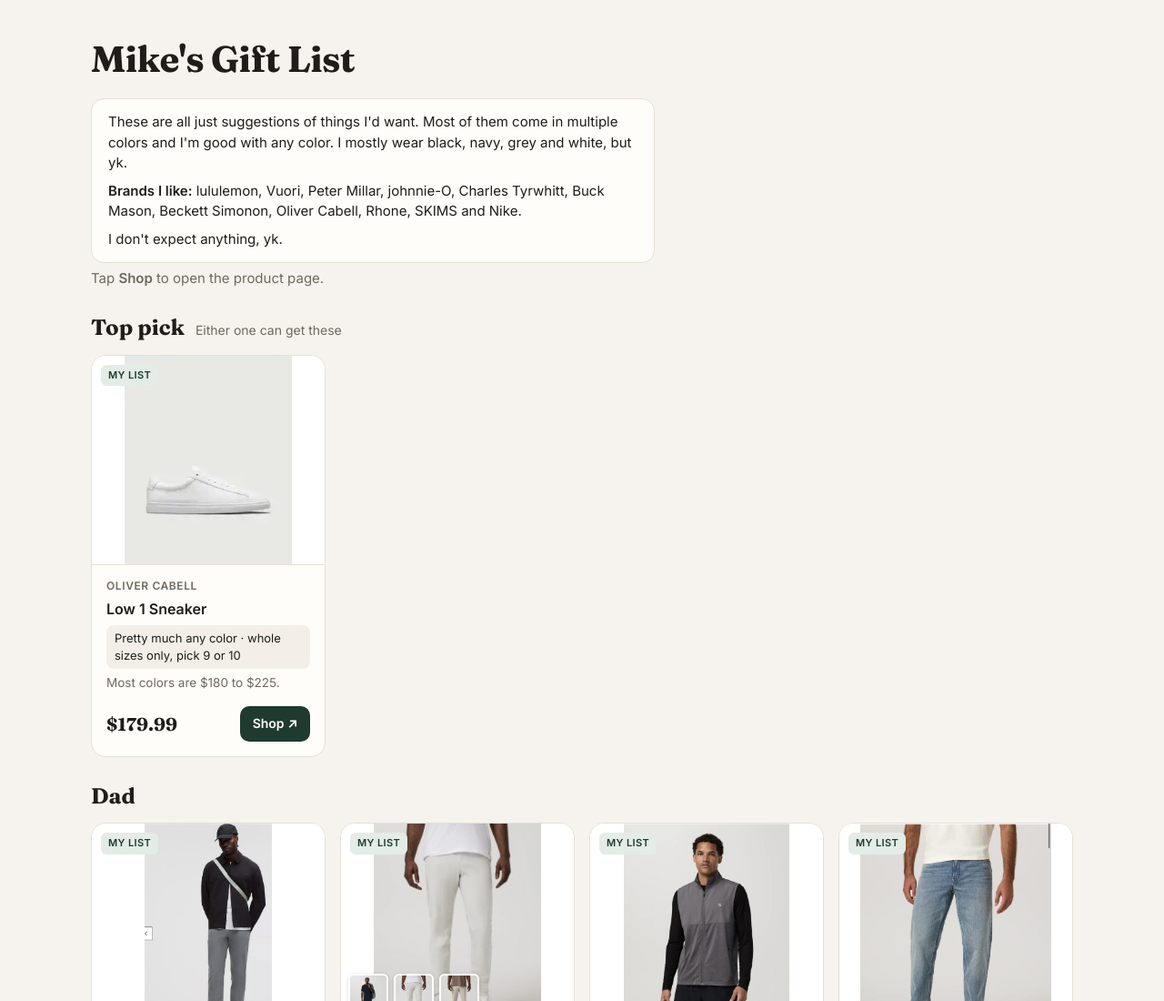
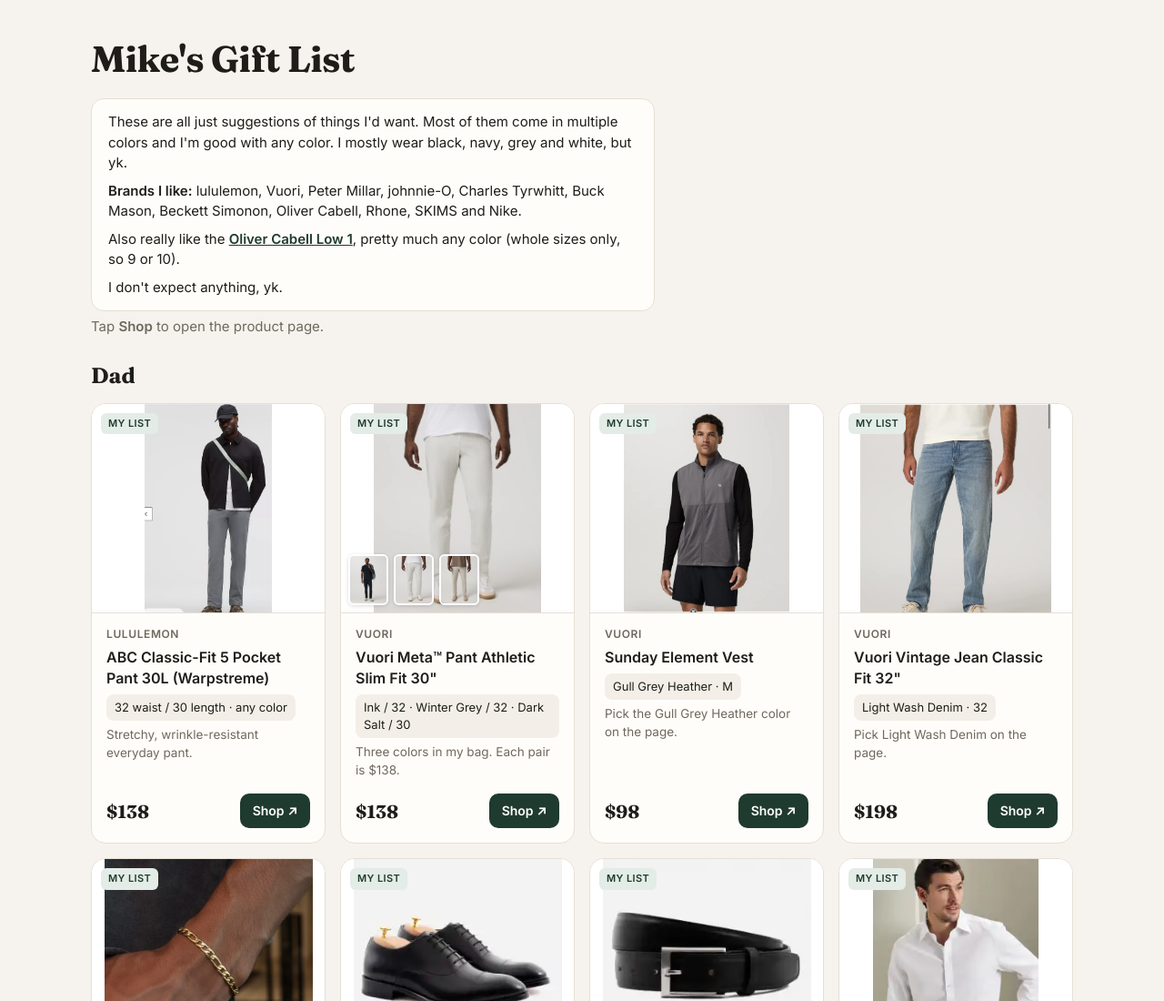
Before and after one commit to mikeluca927-oss/GIFTLIST, a plain HTML site: page index.html in a window 1280 px wide. Shown: the top 1100 px of the page at 91% size. Drawn offline with Linux system fonts and the light colour scheme.

Commit message:
Move Oliver Cabell Low 1 into intro note as a link
Co-Authored-By: Claude Opus 5.5 <noreply@anthropic.com>
Claude-Session: https://claude.ai/code/session_01DBaJSs7arx4M5qdpgA3cib

```diff
--- a/index.html
+++ b/index.html
@@ -17,6 +17,7 @@
   header{display:flex;flex-wrap:wrap;gap:20px;align-items:flex-end;justify-content:space-between;margin-bottom:22px}
   h1{font-family:Fraunces,Georgia,serif;font-weight:700;font-size:40px;letter-spacing:-.5px;margin:0}
   .intro{margin-top:14px;max-width:620px;background:var(--card);border:1px solid var(--line);border-radius:14px;padding:14px 18px;font-size:15px;line-height:1.5}
+  .intro a{color:var(--accent);font-weight:600}
   .intro p{margin:0 0 8px}.intro p:last-child{margin:0}
   .sub{color:var(--muted);margin-top:6px;max-width:560px}
   .tally{background:var(--card);border:1px solid var(--line);border-radius:14px;padding:14px 18px;min-width:250px}
@@ -67,6 +68,7 @@
       <div class="intro">
         <p>These are all just suggestions of things I'd want. Most of them come in multiple colors and I'm good with any color. I mostly wear black, navy, grey and white, but yk.</p>
         <p><b>Brands I like:</b> lululemon, Vuori, Peter Millar, johnnie-O, Charles Tyrwhitt, Buck Mason, Beckett Simonon, Oliver Cabell, Rhone, SKIMS and Nike.</p>
+        <p>Also really like the <a href="https://olivercabell.com/collections/low-1" target="_blank" rel="noopener">Oliver Cabell Low 1</a>, pretty much any color (whole sizes only, so 9 or 10).</p>
         <p>I don't expect anything, yk.</p>
       </div>
       <div class="sub">Tap <b>Shop</b> to open the product page.</div>
@@ -83,9 +85,6 @@
 <script>
 
 const ITEMS = [
-  {id:"oc_low1", who:"top", group:"list", brand:"Oliver Cabell", name:"Low 1 Sneaker", price:179.99,
-   size:"Pretty much any color · whole sizes only, pick 9 or 10", note:"Most colors are $180 to $225.",
-   img:"img/oc_low1.webp", url:"https://olivercabell.com/collections/low-1"},
   // ---- From the list ----
   {id:"skims", who:"mom", group:"list", brand:"SKIMS", name:"SKIMS Cotton Rib Men's 5\" Boxer Brief", price:24,
    size:"Size M · Onyx", note:"Soft mid-weight cotton boxer brief. Also sold in 3-packs.",
@@ -160,7 +159,6 @@ const ITEMS = [
 ];
 
 const SECTIONS = [
-  {w:"top", title:"Top pick", sub:"Either one can get these"},
   {w:"dad", title:"Dad", tot:1},
   {w:"mom", title:"Mom", tot:1},
   {w:"extra", title:"Optional coffee extras", sub:"Not on my list and not needed. Anyone can grab these if they want."},
```
Also changed, not shown: img/oc_low1.webp (deleted).
